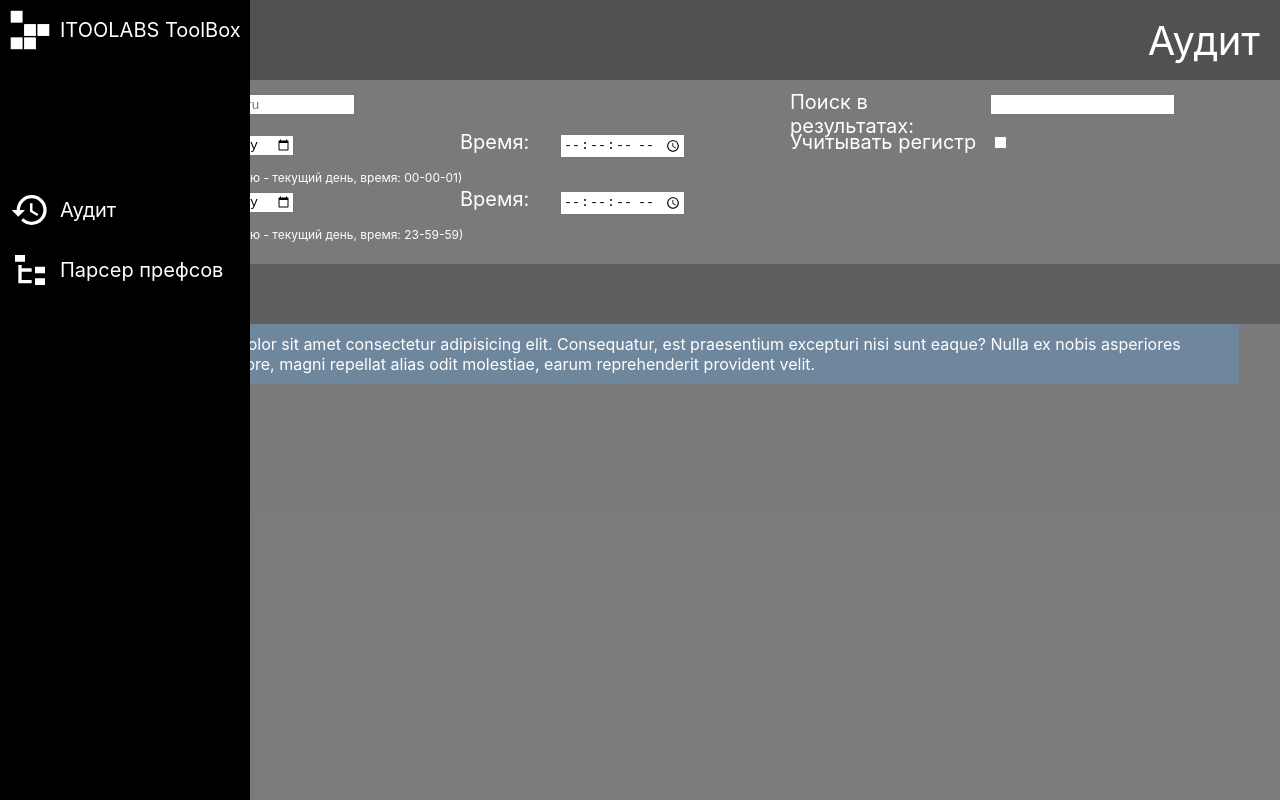
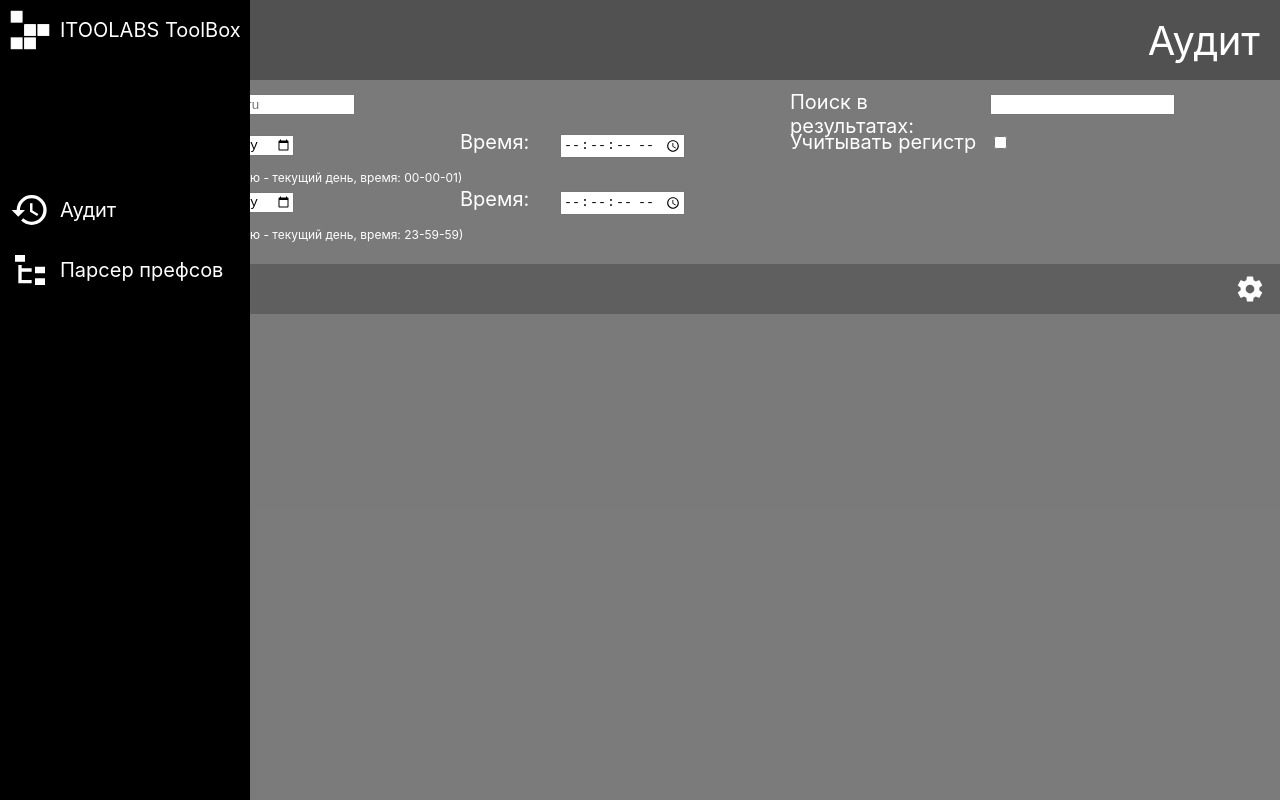
Before and after one commit to FedorZarubin/toolbox-react, a React (Create React App) app: page /audit in a window 1280 px wide. Built offline with nearby package versions, Linux system fonts and the light colour scheme.

Commit message:
ready audit wo settings

```diff
--- a/src/components/Audit.js
+++ b/src/components/Audit.js
@@ -1,35 +1,146 @@
 import React from "react";
 import "../css/audit.css";
 import ToolHeader from "./ToolHeader.js";
+import TextResult from "./TextResult";
+import ButtonsBar from "./ButtonsBar";
 
+const initialValues = {
+    domain_name: "",
+    dat_beg: "",
+    time_beg: "",
+    dat_end: "",
+    time_end: "",
+    searchStr: "",
+    case_sens: false,
+};
 class Audit extends React.Component {
+    constructor(props) {
+        super(props);
+        this.state = {
+            valuesToRender: Object.assign({},initialValues),
+            result: null,
+            isErr: false,
+            isPending: false
+        };
+        this.buildAuditCurl = this.buildAuditCurl.bind(this);
+        this.handleClear = this.handleClear.bind(this);
+        this.handleChange = this.handleChange.bind(this);
+    }
+
+    buildAuditCurl (e) {
+        e.preventDefault();
+        const defaultValues = {
+            domain_name: "vo.megafon.ru",
+            dat_beg: new Date().toISOString().slice(0,10),
+            time_beg: "00:00:01",
+            dat_end: new Date().toISOString().slice(0,10),
+            time_end: "23:59:59",
+            searchStr: "",
+            case_sens: false,
+        }
+        const formValues = {
+            domain_name: e.target.domain_name.value,
+            dat_beg: e.target.dat_beg.value,
+            time_beg: e.target.time_beg.value,
+            dat_end: e.target.dat_end.value,
+            time_end: e.target.time_end.value,
+            searchStr: e.target.searchStr.value,
+            case_sens: e.target.case_sens.checked
+        }
+        const valToUse = function (val) {return formValues[val]==="" ? defaultValues[val] : formValues[val].trim()};
+        const [domain_name, dat_beg, time_beg, dat_end, time_end] = ["domain_name", "dat_beg", "time_beg", "dat_end", "time_end"].map(valToUse);
+        const ts_beg = Date.parse(dat_beg + "T" + time_beg + ".000+03:00")/1000;
+        const ts_end = Date.parse(dat_end + "T" + time_end + ".000+03:00")/1000;
+        const case_sens = formValues.case_sens ? "" : "i";
+        const searchStr = formValues.searchStr==="" ? "" : " | grep  -" + case_sens + "E \"" + formValues.searchStr + "\"";
+        const comment = ` # c ${dat_beg} ${time_beg} до ${dat_end} ${time_end}`;
+        this.setState({
+            isPending: true,
+            result: null
+        });
+        fetch("http://localhost:8000/auditSrv/?host="+domain_name)
+            .then(response=>[response.json(),response.ok])
+            .then(data=>{
+                if (data[1]) data[0].then(result=>{
+                    this.setState({
+                        isPending: false,
+                        isErr: false,
+                        result: `curl '${result.addr[0]}?domain=${domain_name}&f=${ts_beg}&t=${ts_end}' | sed -r 's/\\]\\,\\[\\\"([0-9])/\\]\\,\\n\\[\\\"\\1/g'${searchStr}${comment}`,
+                        valuesToRender: formValues
+                    })
+                });
+                else data[0].then(result=>{
+                    this.setState({
+                        isPending: false,
+                        isErr: true,
+                        result: result.detail,
+                        valuesToRender: formValues
+                    })
+
+                })
+            })
+            .catch (error=> {
+                this.setState({
+                    isPending: false,
+                    isErr: true,
+                    result: error,
+                    valuesToRender: formValues
+                })
+            })
+    }
+
+    handleChange (e) {
+        this.setState((state)=>{
+            state.valuesToRender[e.target.name] = e.target.type==="checkbox" ? e.target.checked : e.target.value;
+            return {valuesToRender: state.valuesToRender}
+        })
+    }
+
+    handleClear () {
+        this.setState({
+            valuesToRender: initialValues,
+            result: null,
+            isErr: false,
+            isPending: false
+        })
+    }
+
     render () {
+        const result = this.state.result? <TextResult text={this.state.result} error={this.state.isErr}/>: null;
+        const buttons = this.state.result? ["clear","copy","settings"]:["settings"];
         return (
             <div className="toolContainer">
                 <ToolHeader value="Аудит" />
                 <div className="toolBody">
-                    <form >
+                    <form onSubmit={this.buildAuditCurl}>
                         <div className="fieldset">
                             <div id="auditGrid">
-                                <div><label htmlFor="domain_name">Домен:</label></div><div><input type="text" id="domain_name" name="domain_name" placeholder="vo.megafon.ru"/></div><div></div><div></div>
+                                <div><label htmlFor="domain_name">Домен:</label></div>
+                                <div><input type="text" id="domain_name" name="domain_name" placeholder="vo.megafon.ru" value={this.state.valuesToRender.domain_name} onChange={this.handleChange}/></div><div></div><div></div>
                                 <div><label htmlFor="dat_beg" >Начало:</label></div>
-                                <div><input type="date" name="date_beg" id="date_beg" /></div>
-                                <div><label htmlFor="time_beg">Время:</label></div><div><input type="time" name="time_beg" id="time_beg" step="1" /></div>
+                                <div><input type="date" name="dat_beg" id="dat_beg" value={this.state.valuesToRender.dat_beg} onChange={this.handleChange}/></div>
+                                <div><label htmlFor="time_beg">Время:</label></div>
+                                <div><input type="time" name="time_beg" id="time_beg" step="1" value={this.state.valuesToRender.time_beg} onChange={this.handleChange}/></div>
                                 <div></div><div className="info"> (по умолчанию - текущий день, время: 00-00-01)</div>
-                                <div><label htmlFor="dat_end">Конец:</label></div><div><input type="date" name="dat_end" id="dat_end" /></div>
-                                <div><label htmlFor="time_end">Время:</label></div><div><input type="time" name="time_end" id="time_end" step="1" /></div>
+                                <div><label htmlFor="dat_end">Конец:</label></div>
+                                <div><input type="date" name="dat_end" id="dat_end" value={this.state.valuesToRender.dat_end} onChange={this.handleChange}/></div>
+                                <div><label htmlFor="time_end">Время:</label></div>
+                                <div><input type="time" name="time_end" id="time_end" step="1" value={this.state.valuesToRender.time_end} onChange={this.handleChange}/></div>
                                 <div></div><div className="info"> (по умолчанию - текущий день, время: 23-59-59)</div>
                             </div>
                             <div id="options">
-                                <div><label htmlFor="searchStr">Поиск в результатах:</label></div><div><input type="text" id="searchStr"/></div>
-                                <div><label className="hidden_checkbox_lbl" htmlFor="case_sens">Учитывать регистр</label></div><div><input type="checkbox" id="case_sens" value="1" /></div>
+                                <div><label htmlFor="searchStr">Поиск в результатах:</label></div><div><input type="text" id="searchStr" name="searchStr" value={this.state.valuesToRender.searchStr} onChange={this.handleChange}/></div>
+                                <div><label className="hidden_checkbox_lbl" htmlFor="case_sens">Учитывать регистр</label></div><div><input type="checkbox" id="case_sens" name="case_sens" checked={this.state.valuesToRender.case_sens} onChange={this.handleChange}/></div>
                             </div>
                         </div>
-                        <div id="buttons">
-                            <input type="submit" className="go" value="Go!" />
-                        </div>
+                        <ButtonsBar
+                            isPending={this.state.isPending}
+                            buttons={buttons}
+                            textToCopy={this.state.result}
+                            clearFunc={this.handleClear}
+                            />
                     </form>
-                    <div className="text_result" >Lorem ipsum, dolor sit amet consectetur adipisicing elit. Consequatur, est praesentium excepturi nisi sunt eaque? Nulla ex nobis asperiores sapiente inventore, magni repellat alias odit molestiae, earum reprehenderit provident velit.</div>
+                    {result}
                 </div>
             </div>
         )
--- /dev/null
+++ b/src/components/ButtonsBar.js
@@ -0,0 +1,45 @@
+import React from "react";
+import Icon from "@mdi/react";
+import { mdiCheck, mdiCog,mdiBroom, mdiContentCopy} from '@mdi/js'
+import spinner from '../img/spinner.svg'
+
+class ButtonsBar extends React.Component {
+    constructor (props) {
+        super(props);
+        this.state = {
+            isCopied: false
+        };
+        this.handleCopy = this.handleCopy.bind(this)
+    }
+
+    handleCopy () {
+        navigator.clipboard.writeText(this.props.textToCopy);
+        this.setState({isCopied: true});
+        setTimeout(()=>{this.setState({isCopied: false})},2000);
+    }
+
+    render () {
+    const settings = (<Icon className="btn" path={mdiCog} size="30px"/>);
+    const clear = (<Icon className="btn" path={mdiBroom} onClick={() => {this.props.clearFunc()}} size="30px"/>);
+    const copy = this.state.isCopied ?
+        (<Icon className="btn" path={mdiCheck} size="30px" color={"#41ff8a"}/>):
+        (<Icon className="btn" path={mdiContentCopy} onClick={this.handleCopy} size="30px"/>);
+    return (
+        <div className="buttons">
+        <div> {/*align left */}
+            {
+                this.props.isPending?
+                (<img className="spinner" src={spinner} alt="spinner"/>):
+                (<input type="submit" className="go" value="Go!" />)
+            }
+            {this.props.buttons.includes("clear")?clear:null}
+        </div>
+        <div> {/*align right */}
+            {this.props.buttons.includes("copy")?copy:null}
+            {this.props.buttons.includes("settings")?settings:null}
+        </div>
+    </div>
+    )}
+}
+
+export default ButtonsBar
--- /dev/null
+++ b/src/components/TextResult.js
@@ -0,0 +1,7 @@
+function TextResult (props) {
+    return (
+        <div className={"text_result"+(props.error?" error":"")} >{props.text}</div>
+    )
+}
+
+export default TextResult
--- a/src/css/App.css
+++ b/src/css/App.css
@@ -1,6 +1,3 @@
-.App {
-  /* text-align: center; */
-}
 
 .App-logo {
   height: 40vmin;
@@ -9,7 +6,7 @@
 
 @media (prefers-reduced-motion: no-preference) {
   .App-logo {
-    animation: App-logo-spin infinite 20s linear;
+    animation: Spin infinite 20s linear;
   }
 }
 
@@ -27,7 +24,7 @@
   color: #ff8800;
 }
 
-@keyframes App-logo-spin {
+@keyframes Spin {
   from {
     transform: rotate(0deg);
   }
@@ -60,6 +57,15 @@
   }
 }
 
+@keyframes fade-in {
+  from {
+    opacity: 0;
+  }
+  to {
+    opacity: 1;
+  }
+}
+
 .sidebar {
   background-color: black;
   display: block;
@@ -76,11 +82,11 @@
 
 .sidebar:hover {
   width: 250px;
-  transition: 300ms;
+  transition: 300ms 300ms;
 }
 
 .sidebar:hover .itemTitle {
-  animation: itemTitle-appear 300ms forwards;
+  animation: itemTitle-appear 300ms 200ms forwards;
 }
 
 .sidebar:hover .sidebarItem, .sidebar:hover .sidebarHeader {
@@ -130,7 +136,7 @@
   height: 60px;
 }
 
-.sidebarItem:hover a {
+.sidebarItem:hover a, .go:hover, .btn:hover {
   color: rgb(77, 169, 255);
   transition: 300ms;
 }
@@ -173,18 +179,74 @@
 
 .toolBody {
   font-size: 20px;
-  position: absolute;
+  /* position: absolute; */
   /* padding: 10px; */
 }
 
 .go {
   display: block;
-  font-size: 16px;
+  font-size: 20px;
   font-weight: bold;
-  height: 40px;
-  width: 40px;
-  background-color: rgb(204, 204, 204);
+  height: 30px;
+  width: 35px;
   align-content: flex-end;
   border: none;
-  box-shadow: inset -1px -1px rgb(61, 61, 61), inset 1px 1px rgb(224, 224, 224);
+  background-color: transparent;
+  color: #ffffff;
+  padding: 0;
+  cursor: pointer;
+  margin-right: 5px;
 }
+
+.buttons {
+  display: flex;
+  justify-content: space-between;
+  width: 100%;
+  height: 50px;
+  background-color: rgba(61, 61, 61, 0.438);
+  margin-top: 10px;
+  padding: 10px;
+  box-sizing: border-box;
+  /* border-top: thin solid white;
+  border-bottom: thin solid white; */
+}
+
+.buttons>div {
+  display: flex;
+  justify-content: right;
+}
+
+.buttons>div>svg {
+  margin: 0 5px 0 5px;
+}
+
+.buttons>div:first-of-type {
+  justify-content: left;
+}
+
+.spinner {
+  width: 30px;
+  height: 30px;
+  color: #ffffff;
+  animation: Spin infinite 3s linear;
+}
+
+.btn {
+  cursor: pointer;
+  animation: fade-in 200ms ease forwards;
+}
+
+.text_result {
+  background-color: rgba(77, 169, 255, 0.26);
+  width: 90%;
+  padding: 10px;
+  font-size: 16px;
+  position: relative;
+  left: 5%;
+  animation: fade-in 200ms ease forwards;
+}
+
+.text_result.error {
+  background-color: rgba(255, 77, 77, 0.26);
+  animation: fade-in 200ms ease forwards;
+}
--- a/src/css/audit.css
+++ b/src/css/audit.css
@@ -31,23 +31,3 @@
     grid-template-rows: 40px 40px;
     grid-template-columns: 200px auto;
 }
-
-#buttons {
-    width: 100%;
-    height: fit-content;
-    background-color: rgba(61, 61, 61, 0.438);
-    margin-top: 10px;
-    padding: 10px;
-    box-sizing: border-box;
-    /* border-top: thin solid white;
-    border-bottom: thin solid white; */
-}
-
-.text_result {
-    background-color: rgba(77, 169, 255, 0.26);
-    width: 90%;
-    padding: 10px;
-    font-size: 16px;
-    position: relative;
-    left: 5%;
-}
```
Also changed, not shown: src/img/spinner.svg (added).
